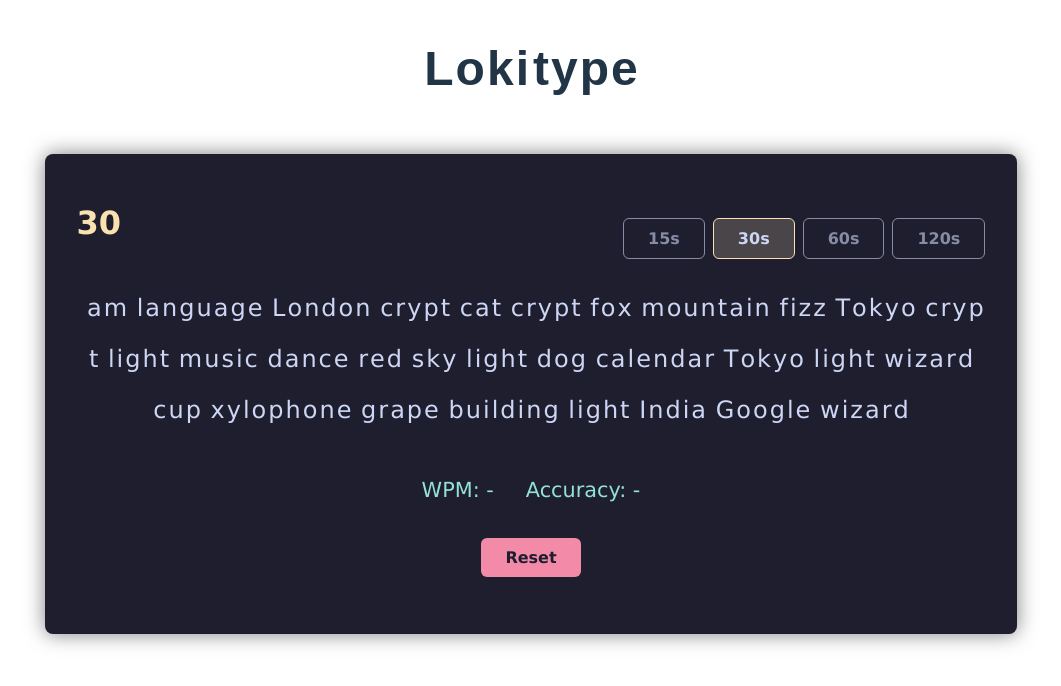
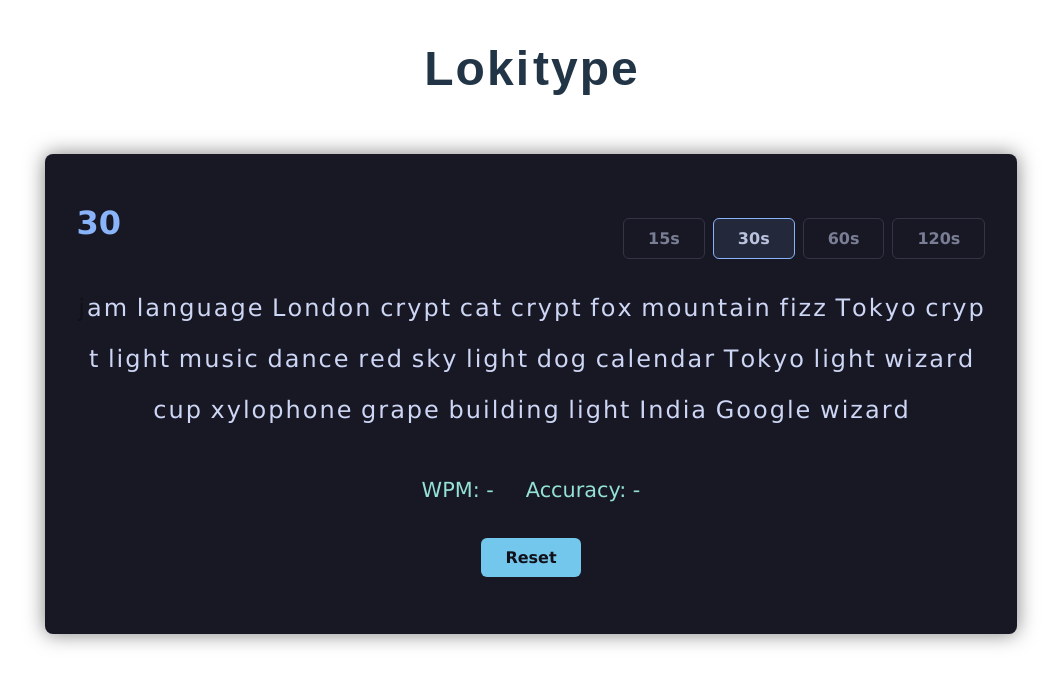
Before and after one commit to lokeswar777/lokitype, a React (Vite) app: page / in a window 1280 px wide. Shown: the top 686 px of the page, without its empty margins (109-1170 px from the left). Built offline with nearby package versions, Linux system fonts and the light colour scheme.

Commit message:
changed theme(colors to blue and black)

```diff
--- a/src/components/TypingBox.css
+++ b/src/components/TypingBox.css
@@ -3,7 +3,7 @@
   justify-content: space-between;
   align-items: center;
   margin-bottom: 1.5rem;
-  color: #f9e2af;
+  color: #89b4fa; /* Softer blue for timer text */
 }
 
 .timer {
@@ -18,15 +18,15 @@
 
 .time-btn {
   background: none;
-  border: 1px solid #cdd6f4;
-  color: #cdd6f4;
+  border: 1px solid #45475a; /* Muted border for inactive buttons */
+  color: #bac2de;
   opacity: 0.6;
 }
 
 .time-btn.active {
   opacity: 1;
-  background-color: rgba(249, 226, 175, 0.2);
-  border-color: #f9e2af;
+  background-color: rgba(137, 180, 250, 0.1); /* Subtle blue glow */
+  border-color: #89b4fa; /* Active blue border */
 }
 
 .typing-container {
@@ -34,10 +34,10 @@
   height: 60vh;
   margin: 3rem auto;
   padding: 2rem;
-  background-color: #1e1e2e;
+  background-color: #181825; /* Slightly lighter container background */
   border-radius: 8px;
   box-shadow: 0 0 20px rgba(0, 0, 0, 0.5);
-  color: #cdd6f4;
+  color: #cdd6f4; /* Keeping the main text color */
   font-family: Verdana, Geneva, Tahoma, sans-serif, Helvetica, sans-serif;
   box-sizing: border-box;
 
@@ -71,17 +71,17 @@
 }
 
 .char.correct {
-  color: #a6e3a1;
+  color: #a6e3a1; /* Keeping green for correct, it's a good universal indicator */
 }
 
 .char.incorrect {
-  color: #f38ba8;
-  background-color: rgba(243, 139, 168, 0.1);
+  color: #f38ba8; /* Keeping red for incorrect */
+  background-color: rgba(243, 139, 168, 0.1); /* Subtle red background for errors */
 }
 
 .char.current {
-  background-color: #f9e2af;
-  color: #1e1e2e;
+  background-color: #89b4fa; /* Blue cursor */
+  color: #11111b; /* Dark text on cursor */
   border-radius: 3px;
   animation: blink 1s infinite;
 }
@@ -101,22 +101,22 @@
 button {
   margin-top: 2rem;
   padding: 10px 24px;
-  background-color: #f38ba8;
+  background-color: #74c7ec; /* A calming cyan for the reset button */
   border: none;
   border-radius: 6px;
-  color: #1e1e2e;
+  color: #11111b;
   font-weight: 600;
   cursor: pointer;
   transition: background-color 0.3s ease, transform 0.1s ease;
 }
 
 button:hover {
-  background-color: #eba0ac;
+  background-color: #89dceb;
   transform: translateY(-2px);
 }
 
 @keyframes blink {
-  0%, 100% { background-color: #f9e2af; }
+  0%, 100% { background-color: #89b4fa; }
   50% { background-color: transparent; }
 }
 
--- a/src/index.css
+++ b/src/index.css
@@ -4,8 +4,8 @@
   font-weight: 400;
 
   color-scheme: light dark;
-  color: #ea6f04;
-  background-color: #faf7f7 ;
+  color: #89b4fa; /* A softer blue for text */
+  background-color: #11111b; /* A darker, richer background */
 
   font-synthesis: none;
   text-rendering: optimizeLegibility;
```
